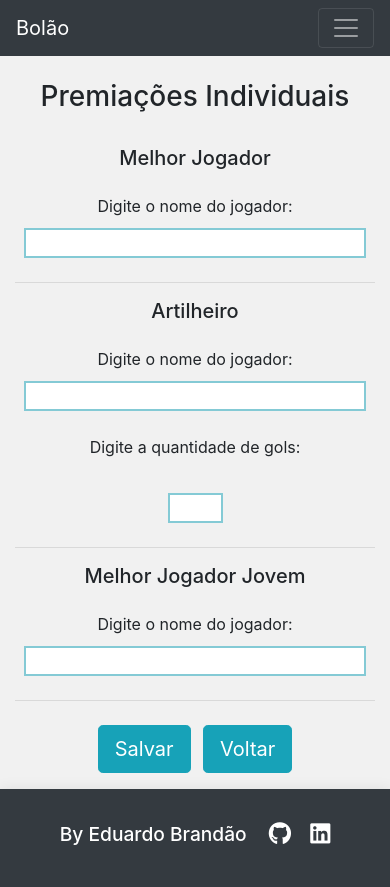
After one commit to EduardoBran/bolaodacopa, a Django app: template main/templates/main/premiacaoIndividual.html in a window 390 px wide. The commit adds this page. Run offline with Django 3.2, Linux system fonts and the light colour scheme; the template is opened without the code that fills it, so the values that code supplies are empty; some libraries are stand-ins or nearby versions.

Commit message:
criado model | form | view | urls | page de premiacoes individuais

```diff
--- a/main/forms.py
+++ b/main/forms.py
@@ -110,6 +110,11 @@ class ResultadosEliminatoriasFinaisForm(forms.ModelForm):
         model = Eliminatorias
         fields = ('res29', 'res30', 'res31', 'res32')
 
+class ResultadosPremioIndividualForm(forms.ModelForm):
+    class Meta:
+        model = PremioIndividual
+        fields = ('melhorJogador', 'artilheiro', 'artilheiroGols', 'melhorJogadorJovem')
+
 
 class ContatoForm(forms.Form):
     nome = forms.CharField(label="Nome", max_length=100)
--- /dev/null
+++ b/main/templates/main/premiacaoIndividual.html
@@ -0,0 +1,137 @@
+{% extends 'base.html' %}
+
+{% block content %}
+
+<style>
+    .conteudo-page-premiacao-texto {
+        text-align: right;
+    }
+
+    .conteudo-page-premiacao-input {
+        text-align: left;
+    }
+
+    hr {
+        margin-top: 24px;
+    }
+
+    input[type=text] {
+        width: 160px;
+        text-align: center;
+        border: 2px solid #84CAD5;
+    }
+
+    input[type=number] {
+        width: 55px;
+        text-align: center;
+        border: 2px solid #84CAD5;
+    }
+
+    input[type=number]::-webkit-inner-spin-button {
+        opacity: 1;
+    }
+
+
+    @media (max-width: 1000px) {
+        .conteudo-page-premiacao-texto {
+            text-align: center;
+            margin-bottom: 10px;
+        }
+
+        .conteudo-page-premiacao-input {
+            text-align: center;
+        }
+    }
+
+    @media (max-width: 600px) {
+        input[type=text] {
+            width: 95%;
+        }
+
+        input[type=number]::-webkit-inner-spin-button {
+            -webkit-appearance: none;
+        }
+
+        input[type=number] {
+            -moz-appearance: textfield;
+            appearance: textfield;
+            padding-right: 5px;
+        }
+    }
+</style>
+
+<div class="row">
+    <div class="col mt-4">
+        <div class="text-center">
+            <h3>Premiações Individuais</h3>
+        </div>
+    </div>
+</div>
+
+<div class="row mt-4">
+    <div class="col-12">
+        <div class="text-center">
+            <form action="{% url 'main:salvarpremiacaoindividual' %}" method="POST">
+                {% csrf_token %}
+
+                <h5>Melhor Jogador</h5>
+                <div class="row mt-4">
+                    <div class="col-sm-12 col-md-12 col-lg-6 col-xl-6 conteudo-page-premiacao-texto">
+                        <span class="nome-selecoes">Digite o nome do jogador:</span>
+                    </div>
+                    <div class="col-sm-12 col-md-12 col-lg-6 col-xl-6 conteudo-page-premiacao-input">
+                        <input type="text" id="melhorJogador" name="melhorJogador" value="{{ info.melhorJogador }}">
+                    </div>
+                </div>
+
+                <hr />
+
+                <h5>Artilheiro</h5>
+                <div class="row mt-4">
+                    <div class="col-sm-12 col-md-12 col-lg-6 col-xl-6 conteudo-page-premiacao-texto">
+                        <span class="nome-selecoes">Digite o nome do jogador:</span>
+                    </div>
+                    <div class="col-sm-12 col-md-12 col-lg-6 col-xl-6 conteudo-page-premiacao-input">
+                        <input type="text" id="artilheiro" name="artilheiro" value="{{ info.artilheiro }}">
+                    </div>
+                    <div class="col-sm-12 col-md-12 col-lg-6 col-xl-6 conteudo-page-premiacao-texto mt-4">
+                        <span class="nome-selecoes">Digite a quantidade de gols:</span>
+                    </div>
+                    <div class="col-sm-12 col-md-12 col-lg-6 col-xl-6 conteudo-page-premiacao-input mt-4">
+                        <input type="number" id="artilheiroGols" name="artilheiroGols"
+                            value="{{ info.artilheiroGols }}">
+                    </div>
+                </div>
+
+                <hr />
+
+                <h5>Melhor Jogador Jovem</h5>
+                <div class="row mt-4">
+                    <div class="col-sm-12 col-md-12 col-lg-6 col-xl-6 conteudo-page-premiacao-texto">
+                        <span class="nome-selecoes">Digite o nome do jogador:</span>
+                    </div>
+                    <div class="col-sm-12 col-md-12 col-lg-6 col-xl-6 conteudo-page-premiacao-input">
+                        <input type="text" id="melhorJogadorJovem" name="melhorJogadorJovem"
+                            value="{{ info.melhorJogadorJovem }}">
+                    </div>
+                </div>
+
+                <hr />
+
+                <div class="mt-4">
+                    <button type="submit" class="btn btn-info btn-lg mr-2">
+                        <span class="">Salvar</span>
+                    </button>
+                    <a href="{% url 'main:pagemain' %}">
+                        <button type="button" class="btn btn-info btn-lg">
+                            <span class="">Voltar</span>
+                        </button>
+                    </a>
+                </div>
+
+            </form>
+        </div>
+    </div>
+</div>
+
+{% endblock %}
--- a/main/urls.py
+++ b/main/urls.py
@@ -20,6 +20,7 @@ urlpatterns = [
     path('main/eliminatoriasQuartas/<int:pk>', views.PageEliminatoriasQuartas.as_view(), name='eliminatoriasQuartas'),
     path('main/eliminatoriasSemi/<int:pk>', views.PageEliminatoriasSemi.as_view(), name='eliminatoriasSemi'),
     path('main/eliminatoriasFinal/<int:pk>', views.PageEliminatoriasFinal.as_view(), name='eliminatoriasFinal'),
+    path('main/premiacaoIndividual/<int:pk>', views.PagePremiacaoIndividual.as_view(), name='premiacaoIndividual'),
     path('salvartabelagrupoa/', views.SalvarTabelaGrupoA, name='salvartabelagrupoA'),
     path('salvartabelagrupob/', views.SalvarTabelaGrupoB, name='salvartabelagrupoB'),
     path('salvartabelagrupoc/', views.SalvarTabelaGrupoC, name='salvartabelagrupoC'),
@@ -32,4 +33,5 @@ urlpatterns = [
     path('salvareliminatoriasquartas/', views.SalvarEliminatoriasQuartas, name='salvareliminatoriasquartas'),
     path('salvareliminatoriassemi/', views.SalvarEliminatoriasSemi, name='salvareliminatoriassemi'),
     path('salvareliminatoriasfinal/', views.SalvarEliminatoriasFinal, name='salvareliminatoriasfinal'),
+    path('salvarpremiacoesindividuais/', views.SalvarPremiacaoIndividual, name='salvarpremiacaoindividual'),
 ]
```
Also changed, not shown: main/admin.py (+7 -0 lines), main/models.py (+17 -0 lines), main/templates/main/main.html (+31 -6 lines), main/views.py (+69 -0 lines), perfil/views.py (+8 -0 lines), main/migrations/0012_premioindividual.py (added), main/migrations/0013_premioindividual_artilheirogols.py (added), main/migrations/0014_alter_premioindividual_artilheiro_and_more.py (added), main/migrations/0015_alter_premioindividual_artilheiro_and_more.py (added).
